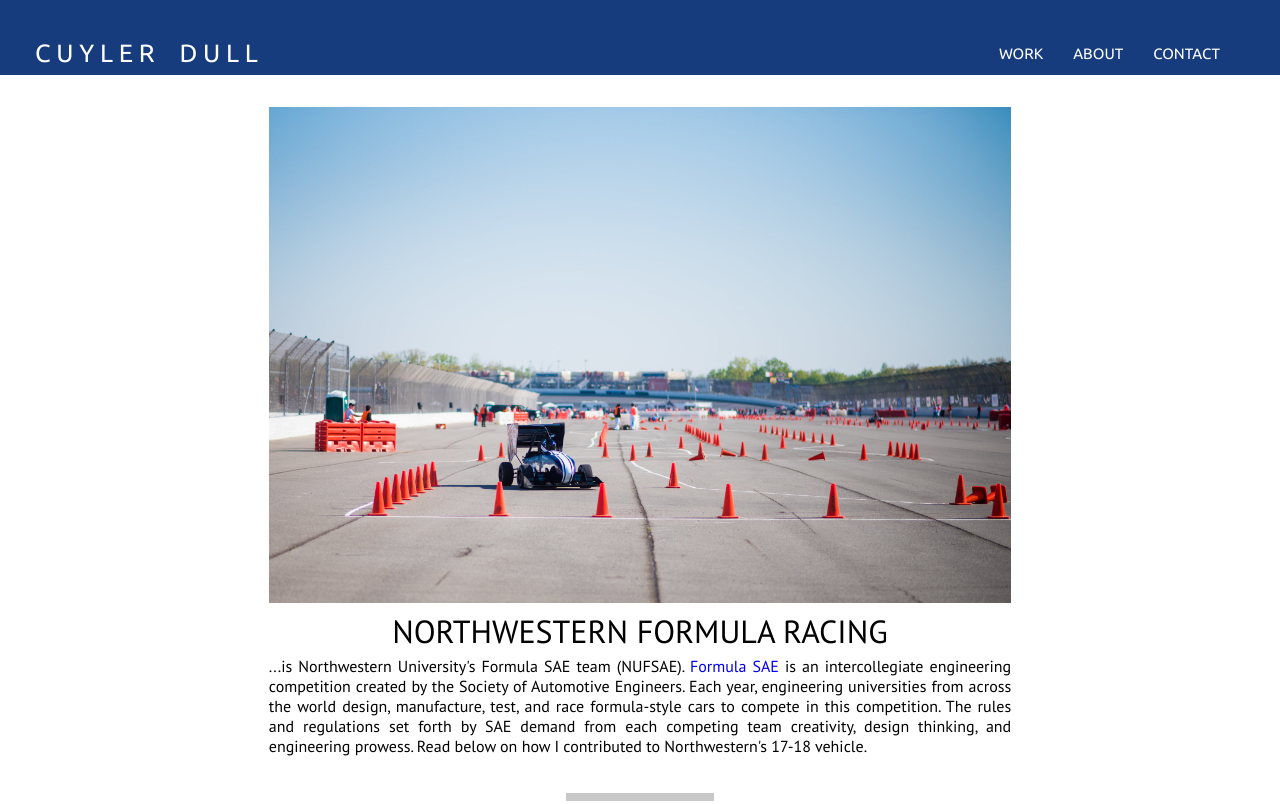
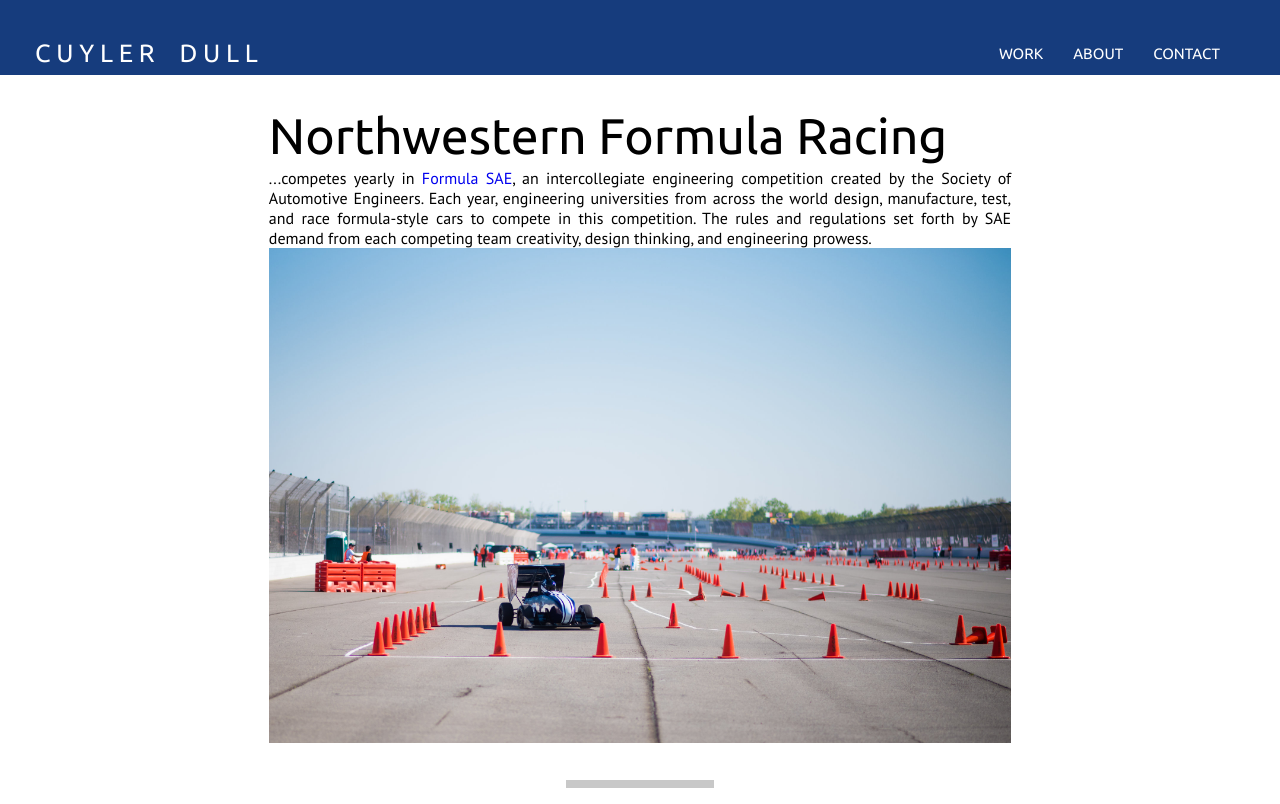
Before and after one commit to cuylerdull/cuylerdull.github.io, a plain HTML site: page formula.html in a window 1280 px wide. Shown: the top 804 px of the page. Drawn offline with Linux system fonts and the light colour scheme.

Commit message:
Update formula.html

```diff
--- a/formula.html
+++ b/formula.html
@@ -33,12 +33,13 @@
           </div>
       </div>
       <div class = "dbsd-big-wrapper">
+
+        <div class = "dbsd-landing-title-center-big">Northwestern Formula Racing</div>
+        <div class = "formula-description">
+          <!--...is Northwestern University's Formula SAE team (NUFSAE).-->...competes yearly in <a target="_blank" class = "formula-text-link" href="https://www.fsaeonline.com/">Formula SAE</a>, an intercollegiate engineering competition created by the Society of Automotive Engineers. Each year, engineering universities from across the world design, manufacture, test, and race formula-style cars to compete in this competition. The rules and regulations set forth by SAE demand from each competing team creativity, design thinking, and engineering prowess.
+        </div>
         <div>
           <img class = "formula-landing-image" src="images/formula-landing.jpg">
-        </div>
-        <div class = "formula-landing-title">NORTHWESTERN FORMULA RACING</div>
-        <div class = "formula-description">
-          ...is Northwestern University's Formula SAE team (NUFSAE). <a target="_blank" class = "formula-text-link" href="https://www.fsaeonline.com/">Formula SAE</a> is an intercollegiate engineering competition created by the Society of Automotive Engineers. Each year, engineering universities from across the world design, manufacture, test, and race formula-style cars to compete in this competition. The rules and regulations set forth by SAE demand from each competing team creativity, design thinking, and engineering prowess. Read below on how I contributed to Northwestern's 17-18 vehicle.
         </div>
         <div class = "dbsd-sep-bar"></div>
         <div class = "formula-content-wrapper">
```
